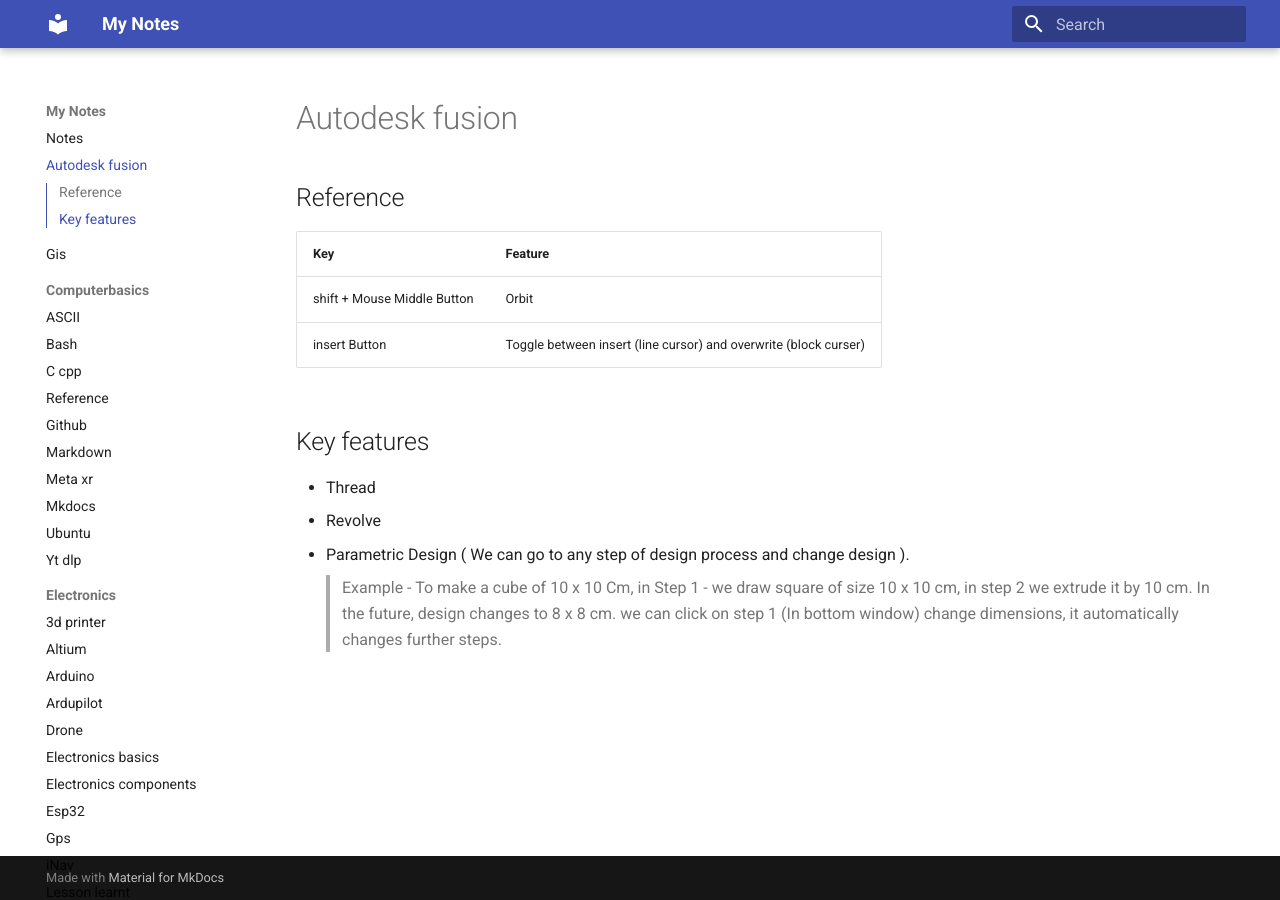
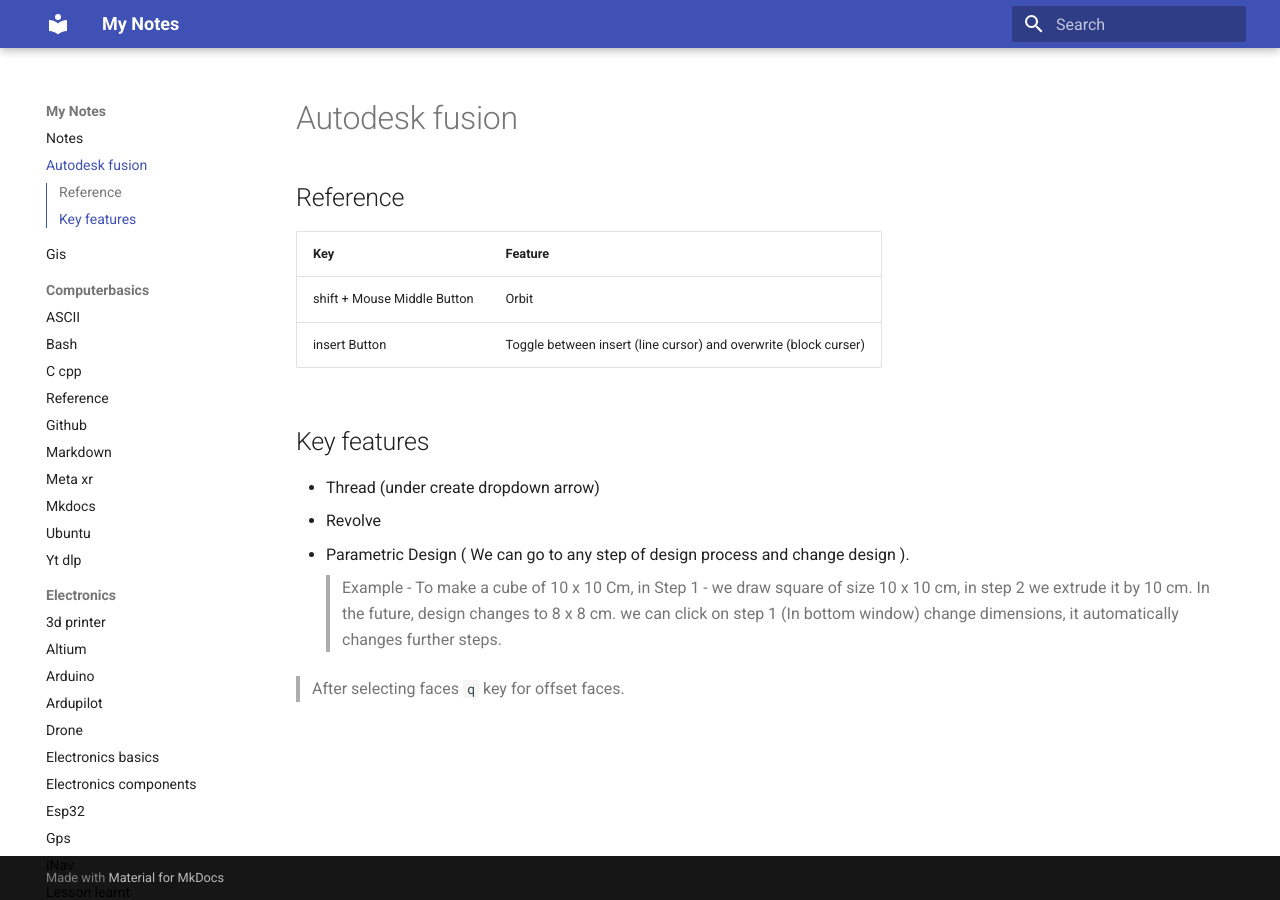
Before and after one commit to fedcba499/notes, an MkDocs documentation site: the page built from docs/autodesk_fusion.md, in a window 1280 px wide. Built offline with MkDocs 1.6.1 and Material for MkDocs 9.7.7, drawn with Linux system fonts in a browser that asks for light colours.

Commit message:
ammended autodesk fusion notes

````diff
--- a/docs/autodesk_fusion.md
+++ b/docs/autodesk_fusion.md
@@ -7,7 +7,9 @@
 
 
 ## Key features
-- Thread
+- Thread (under create dropdown arrow)
 - Revolve
 - Parametric Design ( We can go to any step of design process and change design ).
 > Example - To make a cube of 10 x 10 Cm, in Step 1 - we draw square of size 10 x 10 cm, in step 2 we extrude it by 10 cm. In the future, design changes to 8 x 8 cm. we can click on step 1 (In bottom window) change dimensions, it automatically changes further steps.
+
+> After selecting faces ```q``` key for offset faces.
````
